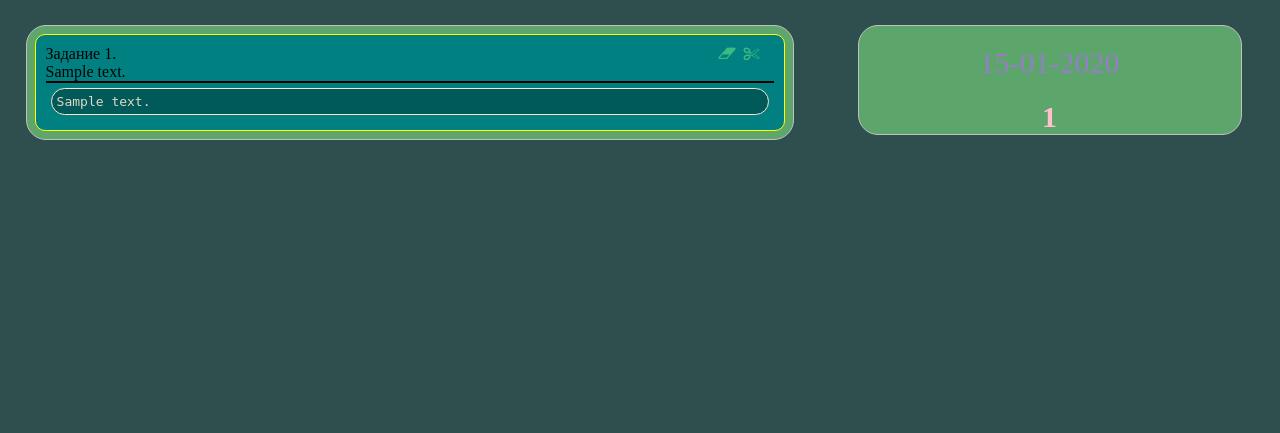
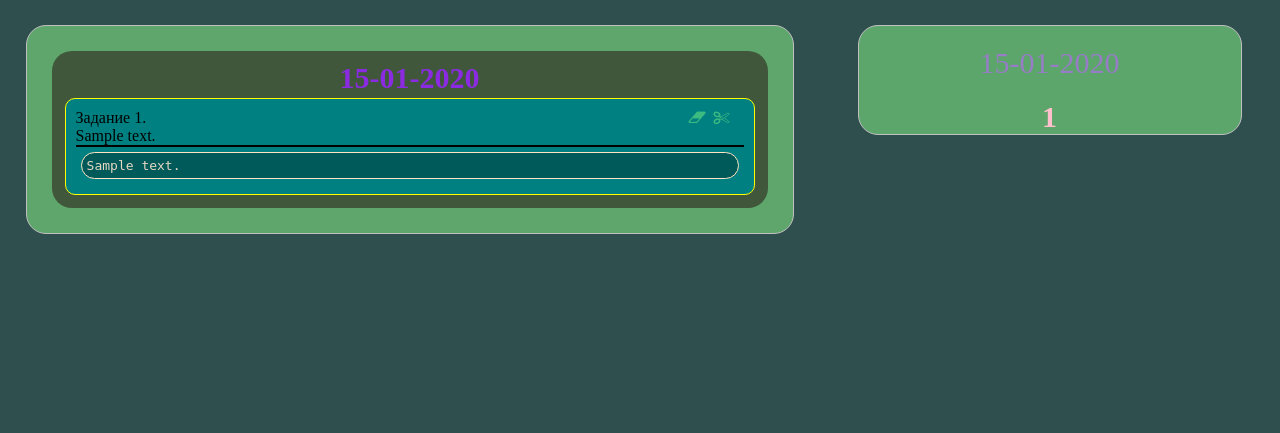
Before and after one commit to StarFoxis/distant, a Django app: page / in a window 1280 px wide. Shown: the part 70-503 px from the top of the page. Run offline with Django 3.2, Linux system fonts and the light colour scheme; a user stored in the database is signed in; tables that the repository leaves empty hold one stand-in row (values such as "Sample post"); grey boxes marked "Sample" are stand-in pictures; some libraries are stand-ins or nearby versions.

Commit message:
Upgrade tasks tenplate

```diff
--- a/distant/templates/distant/tasks_list.html
+++ b/distant/templates/distant/tasks_list.html
@@ -13,7 +13,8 @@
 <section class="example">
   {% if user.is_authenticated %}
   <div class="tasks">
-    <h class="date">{{ tasks.date }}</h>
+    <div class="block-task">
+      <h1 class="date">{{ tasks.first.date }}</h1>
       {% for task in tasks %}
           <div class="task">
             {% if user.is_staff %}
@@ -33,6 +34,7 @@
       {% empty %}
         <img src="{% static 'images/ustal.png' %}" alt="" class='no-homework'>
       {% endfor %}
+    </div>
   </div>
   {% else %}
   <h1 class="warning">Чтобы увидеть решения войдите или зарегистрируйтесь</h1>
--- a/static/css/main_sun.css
+++ b/static/css/main_sun.css
@@ -89,7 +89,7 @@ pre {
     margin: auto;
     text-align: center;
     border-radius: 85px;
-    padding: 35px;
+    /* padding: 35px; */
 }
 
 .relaxation {
```
Lines whose indentation alone changed are shown as unchanged.
